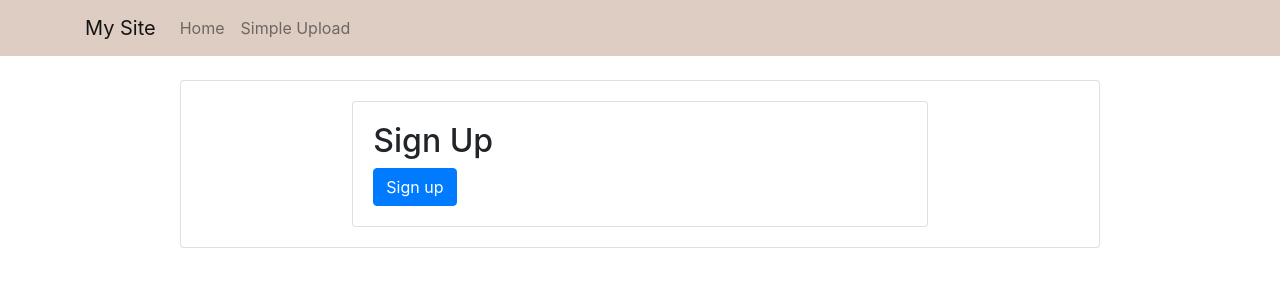
After one commit to DakobedBard/BaseDjango, a Django app: page /signup/ in a window 1280 px wide. The commit adds this page. Shown: the top 300 px of the page. Run offline with Django 3.2, Linux system fonts and the light colour scheme; parts of the project's set-up code (start-up, migrations or seed data) failed here and were passed over; some libraries are stand-ins or nearby versions.

Commit message:
Begin the sign in page..

```diff
--- a/app/base/settings.py
+++ b/app/base/settings.py
@@ -37,8 +37,8 @@ INSTALLED_APPS = [
     "django.contrib.sessions",
     "django.contrib.messages",
     "django.contrib.staticfiles",
-
     "upload",
+    "crispy_forms"
 ]
 
 MIDDLEWARE = [
--- a/app/base/urls.py
+++ b/app/base/urls.py
@@ -10,6 +10,7 @@ urlpatterns = [
     path("admin/", admin.site.urls),
     path("login/",views.login , name="login"),
     path('', views.Home.as_view(), name ='home'),
+    path('signup/',views.signup, name='signup')
 ]
 
 if bool(settings.DEBUG):
--- a/app/requirements.txt
+++ b/app/requirements.txt
@@ -1,3 +1,6 @@
 Django==2.2.6
 gunicorn==19.9.0
 psycopg2-binary==2.8.3
+django-crispy-forms==1.8.0
+sqlparse==0.3.0
+pytz==2019.3
--- a/app/upload/templates/login.html
+++ b/app/upload/templates/login.html
@@ -1,7 +1,7 @@
 {% extends 'base.html' %}
 {% load static %}
 {% block content %}
-I am here for tabs
+
 <link rel="stylesheet" href="{% static 'css/login.css' %}">
     <div id="container">
         <form>
--- /dev/null
+++ b/app/upload/templates/registration/signup.html
@@ -0,0 +1,17 @@
+{% extends 'base.html' %}
+
+{% block content %}
+  <div class="row justify-content-center">
+    <div class="col-8">
+      <div class="card">
+        <div class="card-body">
+          <h2>Sign Up</h2>
+          <form method="post">
+            {% csrf_token %}
+            <button type="submit" class="btn btn-primary">Sign up</button>
+          </form>
+        </div>
+      </div>
+    </div>
+  </div>
+{% endblock %}
--- a/app/upload/views.py
+++ b/app/upload/views.py
@@ -1,13 +1,30 @@
-from django.shortcuts import render
+from django.shortcuts import render, redirect
 from django.core.files.storage import FileSystemStorage
 from django.views.generic import TemplateView, ListView, CreateView
+from django.contrib.auth.forms import UserCreationForm
+
+
+def signup(request):
+    if request.method == 'POST':
+        form = UserCreationForm(request.POST)
+        if form.is_valid():
+            user = form.save()
+            return redirect('home')
+    else:
+        form = UserCreationForm()
+    return render(request, "registration/signup.html", {
+        'form':form
+    })
 
 class Home(TemplateView):
     template_name = 'home.html'
+
 def base(request):
     return render(request, "base.html")
+
 def login(request):
     return render(request, "login.html")
+
 def image_upload(request):
     if request.method == "POST" and request.FILES["image_file"]:
         image_file = request.FILES["image_file"]
--- a/docker-compose.yml
+++ b/docker-compose.yml
@@ -4,6 +4,7 @@ services:
   web:
     build: ./app
     command: python manage.py runserver 0.0.0.0:8000
+    container_name: djangoapp
     volumes:
       - ./app/:/usr/src/app/
     ports:
```
Also changed, not shown: notes/django_notes.txt (added, +10 -0 lines), 3 other files.
